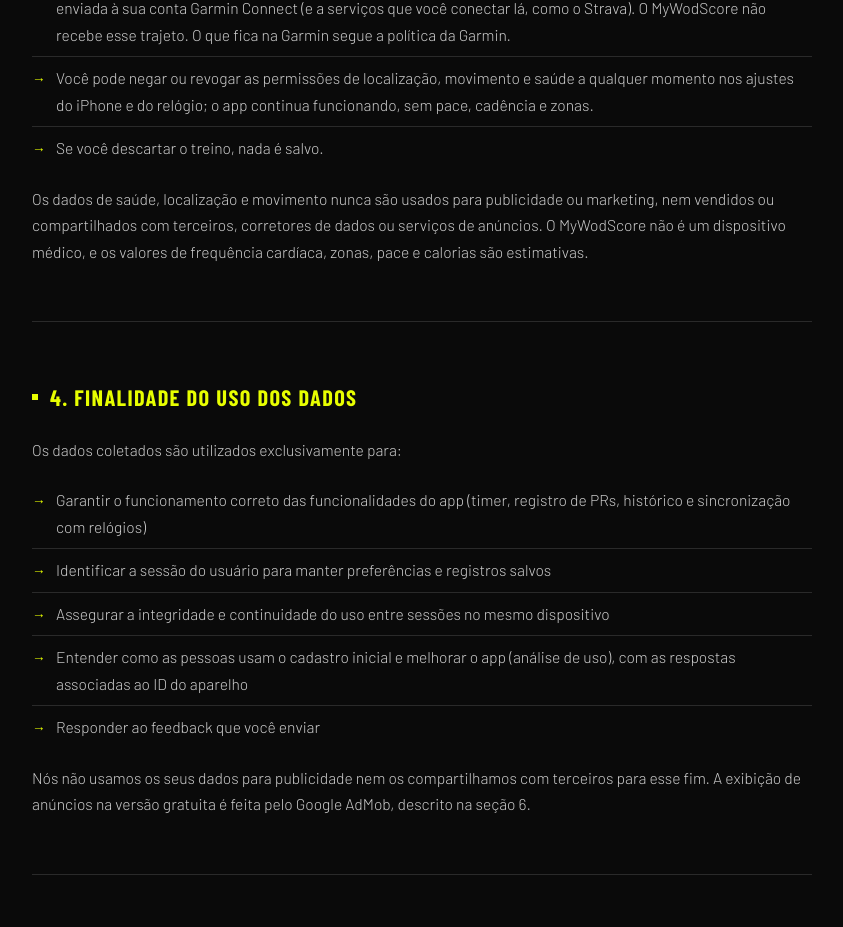
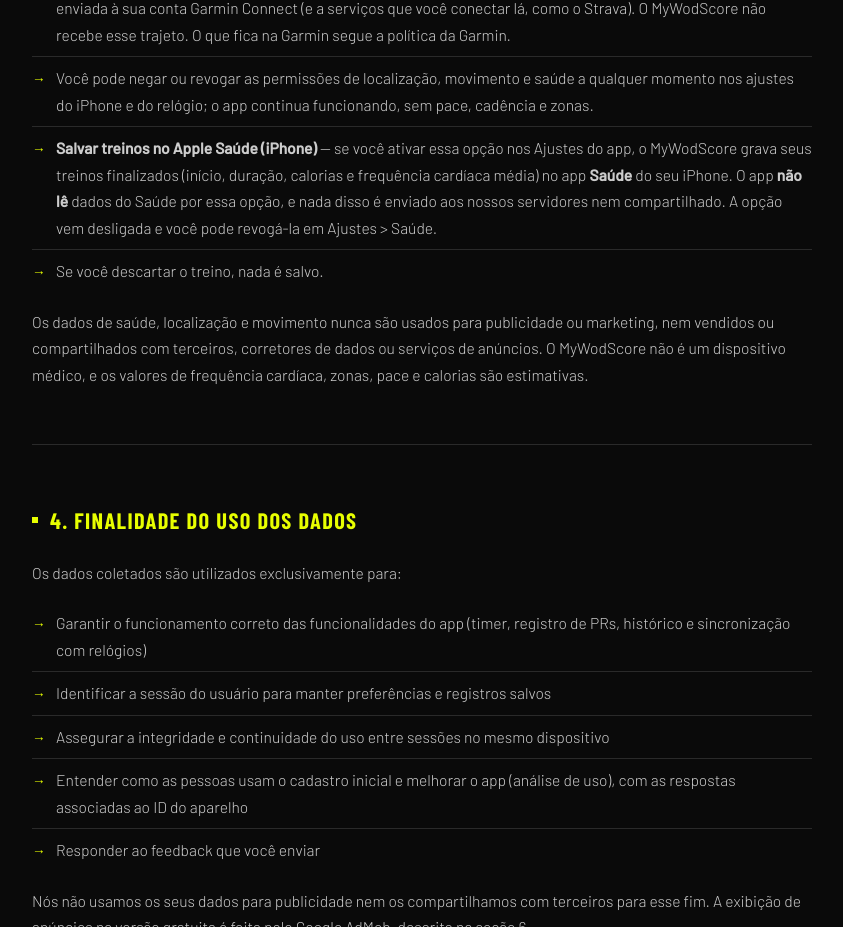
Before and after one commit to Vitortaosmidia/mywodscore-privacy, a plain HTML site: page index.html in a window 1280 px wide. Shown: the part 2078-3005 px from the top of the page, without its empty margins (8-851 px from the left). Drawn offline with nearby package versions, Linux system fonts and the light colour scheme; a web font is replaced by a local one.

Commit message:
Privacy policy: opt-in write of workouts to Apple Health
Co-Authored-By: Claude Sonnet 5.5 <noreply@anthropic.com>

```diff
--- a/index.html
+++ b/index.html
@@ -250,6 +250,7 @@
         <li><strong>Modo Hyrox no relógio</strong> — para mostrar pace, distância, cadência e zona de frequência cardíaca, o relógio usa a <strong>localização (GPS)</strong> enquanto a corrida está ativa, o <strong>movimento</strong> (pedômetro) para a cadência e, no Apple Watch, a <strong>data de nascimento do app Saúde</strong> para estimar a frequência cardíaca máxima e as zonas. Esses dados são processados no relógio. <strong>Não salvamos nem enviamos o trajeto</strong>; no histórico do app guardamos apenas a distância total.</li>
         <li><strong>Garmin e GPS</strong> — no relógio Garmin, a atividade gravada pelo próprio relógio pode incluir o <strong>trajeto de GPS</strong> e é enviada à sua conta Garmin Connect (e a serviços que você conectar lá, como o Strava). O MyWodScore não recebe esse trajeto. O que fica na Garmin segue a política da Garmin.</li>
         <li>Você pode negar ou revogar as permissões de localização, movimento e saúde a qualquer momento nos ajustes do iPhone e do relógio; o app continua funcionando, sem pace, cadência e zonas.</li>
+        <li><strong>Salvar treinos no Apple Saúde (iPhone)</strong> — se você ativar essa opção nos Ajustes do app, o MyWodScore grava seus treinos finalizados (início, duração, calorias e frequência cardíaca média) no app <strong>Saúde</strong> do seu iPhone. O app <strong>não lê</strong> dados do Saúde por essa opção, e nada disso é enviado aos nossos servidores nem compartilhado. A opção vem desligada e você pode revogá-la em Ajustes &gt; Saúde.</li>
         <li>Se você descartar o treino, nada é salvo.</li>
       </ul>
       <p>Os dados de saúde, localização e movimento nunca são usados para publicidade ou marketing, nem vendidos ou compartilhados com terceiros, corretores de dados ou serviços de anúncios. O MyWodScore não é um dispositivo médico, e os valores de frequência cardíaca, zonas, pace e calorias são estimativas.</p>
```
